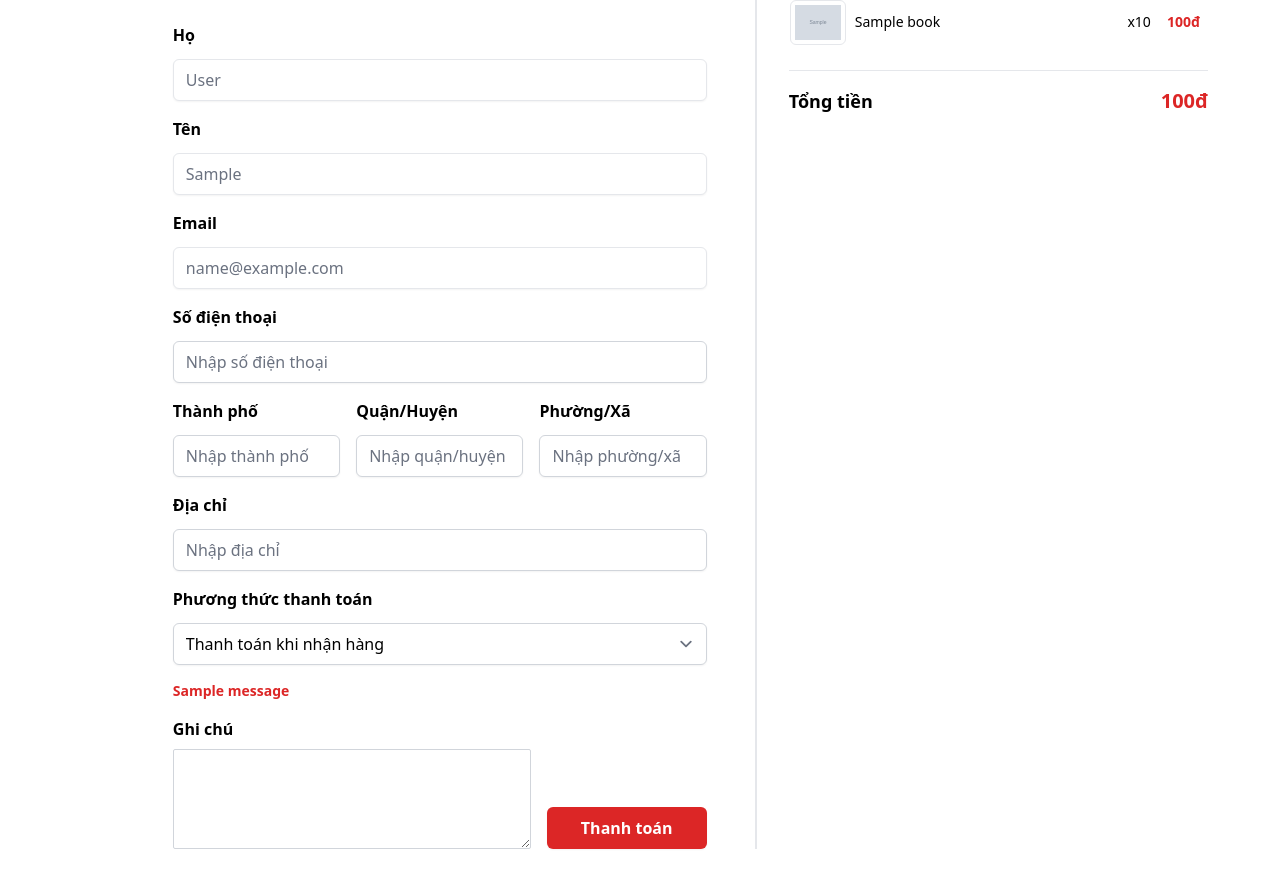
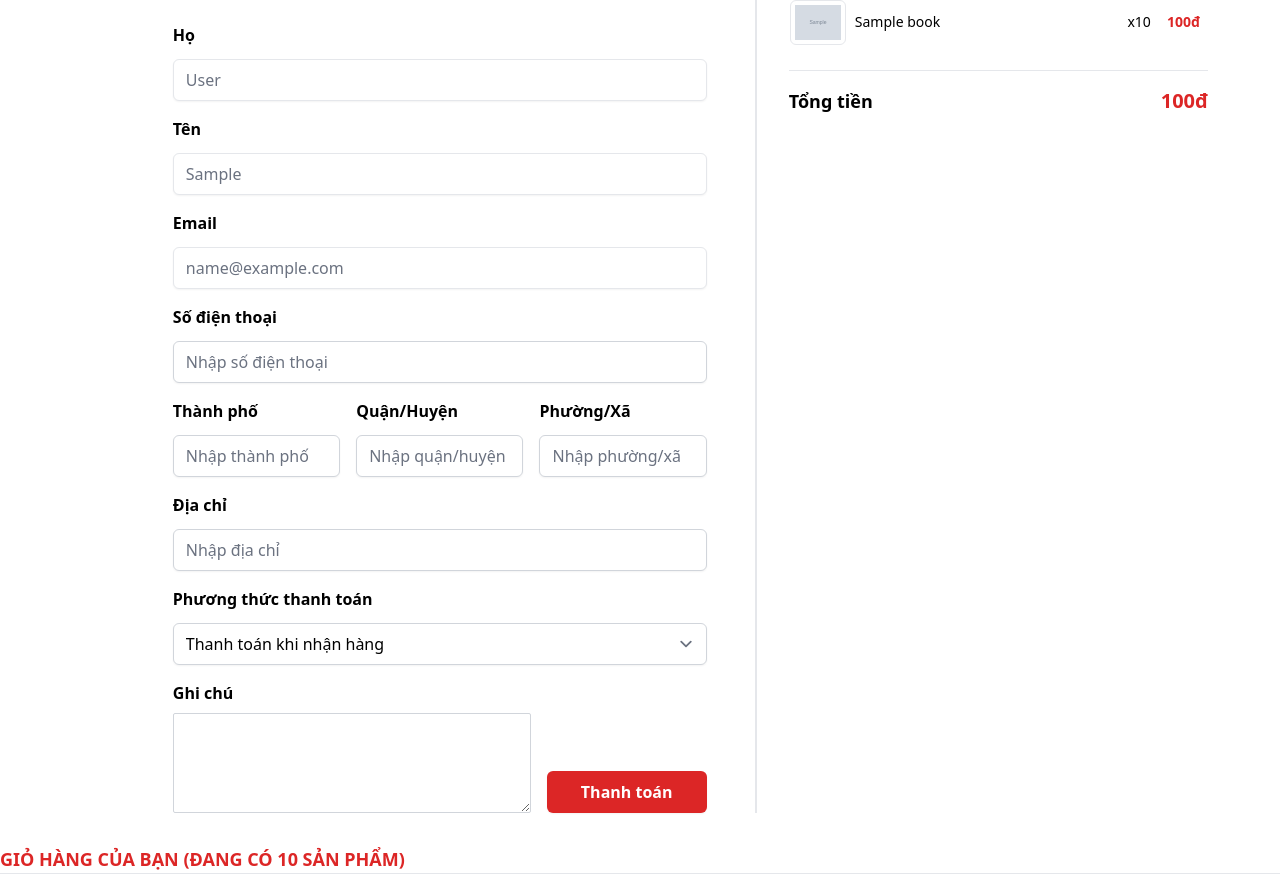
Before and after one commit to hieu356xz/capyboys-django, a Django app: page /checkout/ in a window 1280 px wide. Shown: the part 271-1145 px from the top of the page. Run offline with Django 5.2, Linux system fonts and the light colour scheme; a user stored in the database is signed in; tables that the repository leaves empty hold one stand-in row (values such as "Sample post"); grey boxes marked "Sample" are stand-in pictures; one stand-in notice (Sample message) is shown; style sheets or scripts are compiled from the project's sources; some libraries are stand-ins or nearby versions.

Commit message:
Fix note field

```diff
--- a/home/templates/home/checkout.html
+++ b/home/templates/home/checkout.html
@@ -185,18 +185,13 @@
                         </select>
                     </div>
 
-                    <div>
-                        {% if messages %}
-                        {% for message in messages %}
-                        <p class="text-red-600 text-sm font-semibold">{{ message }}</p>
-                        {% endfor %}
-                        {% endif %}
-                    </div>
-
                     <div class="sm:grid sm:grid-cols-[67%_auto] gap-4 items-end">
                         <div class="grid gap-2">
-                            <label for="id_note" class="font-semibold">Ghi chú</label>
-                            <textarea class="w-full h-[100px] rounded-sm border-gray-300" name="note" id="id_note"></textarea>
+                            <label for="id_notes" class="font-semibold">Ghi chú</label>
+                            <textarea
+                                name="notes"
+                                id="id_notes"
+                                class="w-full h-[100px] rounded-sm border-gray-300">{{notes}}</textarea>
                         </div>
                         <div>
                             <button type="submit"
```
